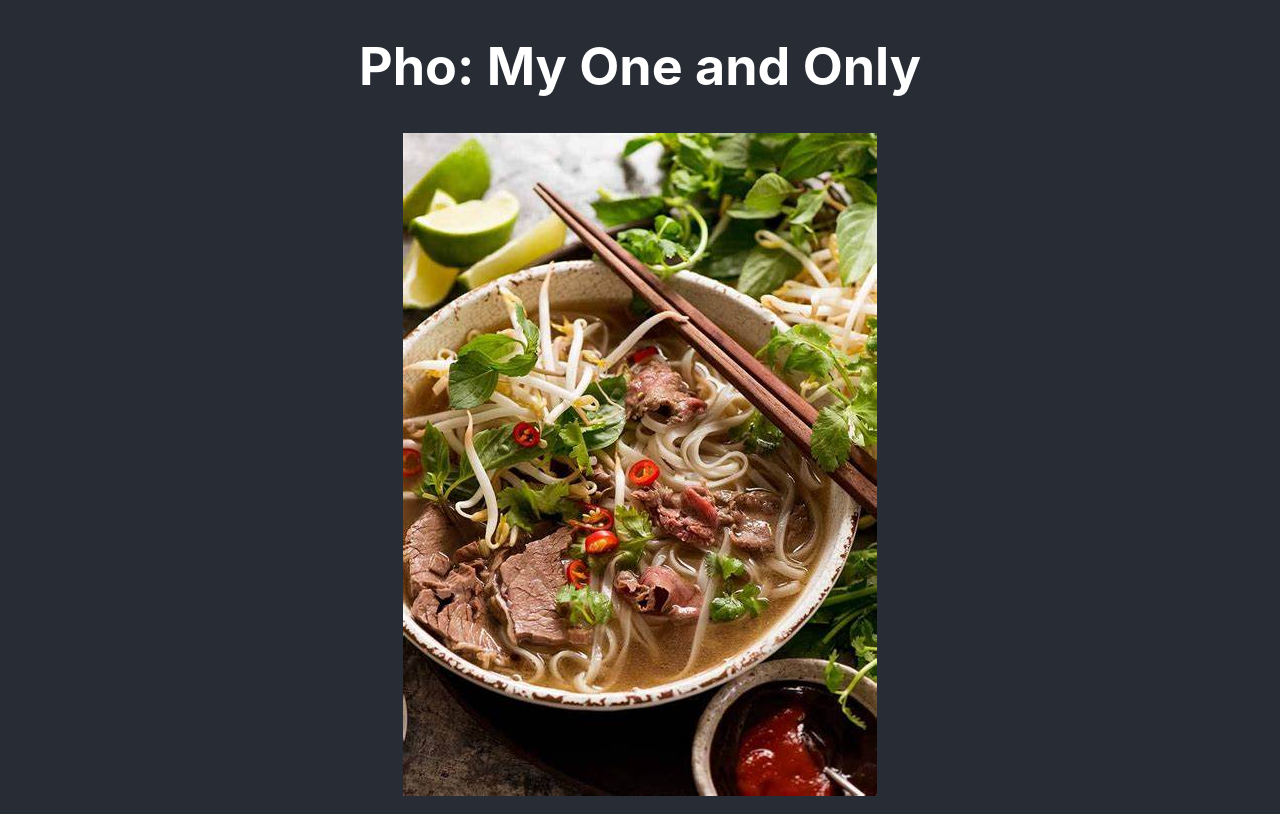
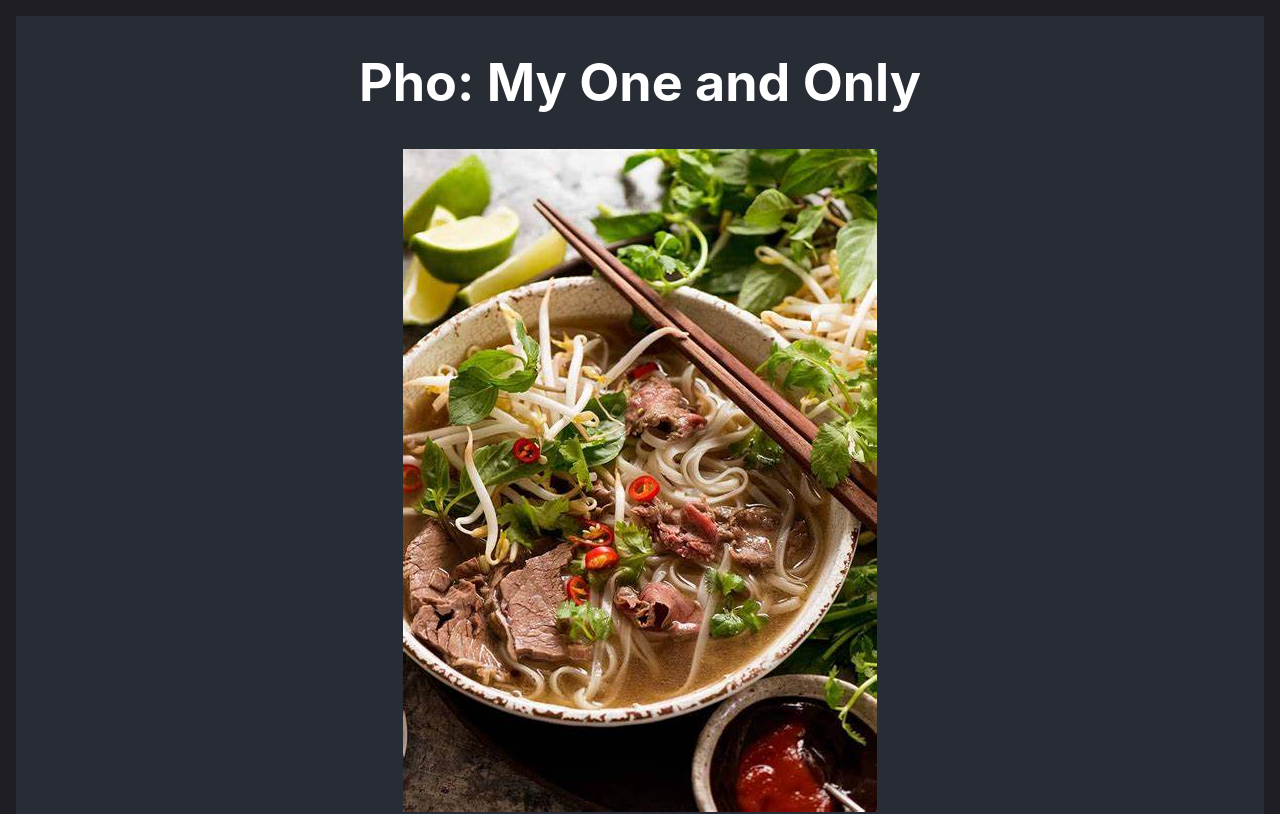
Before and after one commit to schen479/pho-page, a React (Create React App) app: page / in a window 1280 px wide. Shown: the top 814 px of the page. Built offline with nearby package versions, Linux system fonts and the light colour scheme.

Commit message:
working on css

```diff
--- a/src/App.css
+++ b/src/App.css
@@ -1,6 +1,15 @@
 .App {
   text-align: center;
+  padding: 1rem 1rem;
 }
+
+body {
+  margin: 0;
+  padding: 0;
+  background-color: #1e1e24;
+  color: #fff;
+}
+
 
 .App-logo {
   height: 40vmin;
```
